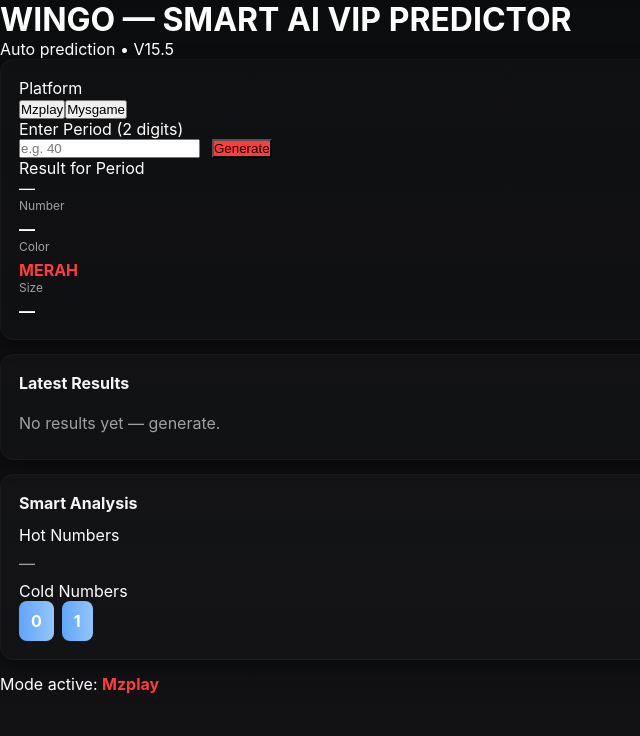
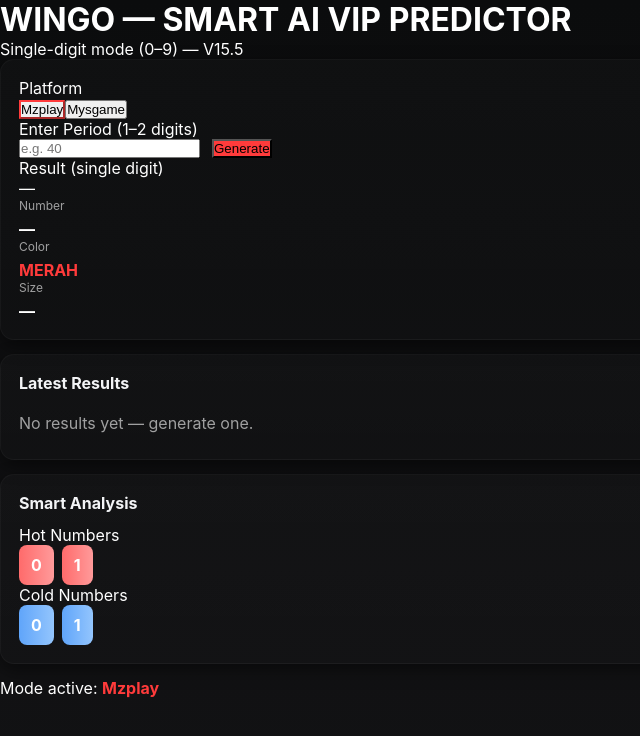
Before and after one commit to faisalgugus933-star/smart-ai-vip-predictor, a React (Vite) app: page / in a window 1280 px wide. Shown: the top 736 px of the page, without its empty margins (0-640 px from the left). Built offline with nearby package versions, Linux system fonts and the light colour scheme.

Commit message:
Update App.jsx

```diff
--- a/src/App.jsx
+++ b/src/App.jsx
@@ -1,54 +1,56 @@
-import React, { useState, useMemo } from 'react'
-import { ResponsiveContainer, BarChart, Bar, XAxis, Tooltip } from 'recharts'
-import './index.css'
+// src/App.jsx
+import React, { useState } from "react";
+import "./index.css";
 
-function sizeLabel(n){
-  const last = Number(String(n).slice(-1))
-  return last >= 5 ? 'BIG' : 'SMALL'
+function sizeLabel(digit) {
+  return digit >= 5 ? "BIG" : "SMALL";
 }
 
-function computeHotCold(latest){
-  const freq = {}
-  latest.forEach(n => { freq[n] = (freq[n]||0)+1 })
-  const entries = Object.entries(freq).sort((a,b)=>b[1]-a[1])
-  const hot = entries.slice(0,2).map(e=>e[0])
-  // cold: numbers 0-9 least frequent
-  const all = Array.from({length:10},(_,i)=>String(i))
-  const cold = all.map(k=>[k, freq[k]||0]).sort((a,b)=>a[1]-b[1]).slice(0,2).map(e=>e[0])
-  return { hot, cold }
+function updateLatest(latest, value) {
+  return [value, ...latest].slice(0, 12);
 }
 
-export default function App(){
-  const [mode, setMode] = useState('mz') // 'mz' or 'mys'
-  const [period, setPeriod] = useState('')
-  const [latest, setLatest] = useState([]) // newest first
-  const [last, setLast] = useState(null)
+function computeHotCold(latest) {
+  // frequency for digits 0..9
+  const freq = Array(10).fill(0);
+  latest.forEach(n => { freq[n] = (freq[n] || 0) + 1; });
+  const indexed = freq.map((count, digit) => ({ digit, count }));
+  const hot = indexed.slice().sort((a,b) => b.count - a.count).slice(0,2).map(x => x.digit);
+  const cold = indexed.slice().sort((a,b) => a.count - b.count).slice(0,2).map(x => x.digit);
+  return { hot, cold };
+}
 
-  const accent = mode === 'mz' ? '#ff3b3b' : '#22c55e'
-  const platformName = mode === 'mz' ? 'Mzplay' : 'Mysgame'
+export default function App() {
+  const [mode, setMode] = useState("mz"); // mz or mys
+  const [period, setPeriod] = useState("");
+  const [latest, setLatest] = useState([]); // numbers 0..9 newest first
+  const [last, setLast] = useState(null);
 
-  const chartData = useMemo(()=>{
-    // show last 8 as chart values 0/1 for demonstration
-    return latest.slice(0,8).map((v,i)=>({ name: String(i+1), value: Number(v%10) }))
-  },[latest])
+  const accent = mode === "mz" ? "#ff3b3b" : "#22c55e";
+  const platformName = mode === "mz" ? "Mzplay" : "Mysgame";
 
-  const handleGenerate = ()=>{
-    if(!/^\d{1,2}$/.test(period.trim())) { alert('Masukkan period 1-2 digit — contoh: 40'); return }
-    const base = Number(period)
-    const pred = mode === 'mz' ? ((base*7+13)%90)+1 : ((base*5+21)%90)+1
-    setLast(pred)
-    setLatest(prev => [pred, ...prev].slice(0,20))
-    setPeriod('')
-  }
+  const handleGenerate = () => {
+    if (!/^\d{1,2}$/.test(period.trim())) {
+      alert("Masukkan period 1–2 digit (contoh: 40 atau 7)");
+      return;
+    }
+    const base = Number(period);
+    // produce deterministic-ish number then convert to single digit (0..9)
+    const raw = mode === "mz" ? ((base * 7 + 13) % 90) + 1 : ((base * 5 + 21) % 90) + 1;
+    const digit = raw % 10; // single digit 0..9
+    setLast(digit);
+    setLatest(prev => updateLatest(prev, digit));
+    setPeriod("");
+  };
 
-  const stats = computeHotCold(latest)
+  const stats = computeHotCold(latest);
 
   return (
     <div className="page-root">
       <div className="container">
         <header className="top">
           <h1>WINGO — SMART AI VIP PREDICTOR</h1>
-          <p className="sub">Auto prediction • V15.5</p>
+          <p className="sub">Single-digit mode (0–9) — V15.5</p>
         </header>
 
         <div className="card control">
@@ -56,37 +58,57 @@ export default function App(){
             <div>
               <label className="lbl">Platform</label>
               <div className="mode-switch">
-                <button className={`m-btn ${mode==='mz'?'active':''}`} onClick={()=>setMode('mz')}>Mzplay</button>
-                <button className={`m-btn ${mode==='mys'?'active':''}`} onClick={()=>setMode('mys')}>Mysgame</button>
+                <button
+                  className={`m-btn ${mode === "mz" ? "active" : ""}`}
+                  onClick={() => setMode("mz")}
+                  style={{ borderColor: mode === "mz" ? accent : undefined }}
+                >
+                  Mzplay
+                </button>
+                <button
+                  className={`m-btn ${mode === "mys" ? "active" : ""}`}
+                  onClick={() => setMode("mys")}
+                  style={{ borderColor: mode === "mys" ? accent : undefined }}
+                >
+                  Mysgame
+                </button>
               </div>
             </div>
 
             <div>
-              <label className="lbl">Enter Period (2 digits)</label>
+              <label className="lbl">Enter Period (1–2 digits)</label>
               <div className="input-row">
-                <input value={period} onChange={e=>setPeriod(e.target.value)} placeholder="e.g. 40" className="period" />
-                <button className="generate" style={{background:accent}} onClick={handleGenerate}>Generate</button>
+                <input
+                  value={period}
+                  onChange={(e) => setPeriod(e.target.value)}
+                  placeholder="e.g. 40"
+                  className="period"
+                  inputMode="numeric"
+                />
+                <button className="generate" onClick={handleGenerate} style={{ background: accent }}>
+                  Generate
+                </button>
               </div>
             </div>
           </div>
 
           <div className="result-area">
             <div className="result-left">
-              <div className="result-title">Result for Period</div>
-              <div className="big-num" style={{borderColor:accent}}>{ last ?? '—' }</div>
+              <div className="result-title">Result (single digit)</div>
+              <div className="big-num" style={{ borderColor: accent }}>{last !== null ? last : "—"}</div>
             </div>
             <div className="result-meta">
               <div className="meta">
                 <div className="meta-label">Number</div>
-                <div className="meta-value">{ last ?? '—' }</div>
+                <div className="meta-value">{last !== null ? last : "—"}</div>
               </div>
               <div className="meta">
                 <div className="meta-label">Color</div>
-                <div className="meta-value" style={{color:accent}}>{ mode==='mz' ? 'MERAH' : 'HIJAU' }</div>
+                <div className="meta-value" style={{ color: accent }}>{mode === "mz" ? "MERAH" : "HIJAU"}</div>
               </div>
               <div className="meta">
                 <div className="meta-label">Size</div>
-                <div className="meta-value">{ last ? sizeLabel(last) : '—' }</div>
+                <div className="meta-value">{last !== null ? sizeLabel(last) : "—"}</div>
               </div>
             </div>
           </div>
@@ -95,11 +117,22 @@ export default function App(){
         <div className="card">
           <h3 className="card-title">Latest Results</h3>
           <div className="latest">
-            { latest.length===0 ? <div className="muted">No results yet — generate.</div> :
-              latest.map((n,i)=>(
-                <div key={i} className="bubble" style={{ borderColor: n%2? '#ff7b7b' : '#7ee7a8' }}>{n}</div>
+            {latest.length === 0 ? (
+              <div className="muted">No results yet — generate one.</div>
+            ) : (
+              latest.map((n, i) => (
+                <div
+                  key={i}
+                  className="bubble"
+                  style={{
+                    borderColor: n >= 5 ? "#ff7b7b" : "#7ee7a8",
+                    background: "rgba(255,255,255,0.02)",
+                  }}
+                >
+                  {n}
+                </div>
               ))
-            }
+            )}
           </div>
         </div>
 
@@ -108,17 +141,21 @@ export default function App(){
           <div className="analysis">
             <div className="a-col">
               <div className="a-title">Hot Numbers</div>
-              <div className="chips">{ stats.hot.length? stats.hot.map(h=> <div key={h} className="chip hot">{h}</div>) : <div className="muted">—</div> }</div>
+              <div className="chips">
+                {stats.hot.length ? stats.hot.map(h => <div key={h} className="chip hot">{h}</div>) : <div className="muted">—</div>}
+              </div>
             </div>
             <div className="a-col">
               <div className="a-title">Cold Numbers</div>
-              <div className="chips">{ stats.cold.length? stats.cold.map(c=> <div key={c} className="chip cold">{c}</div>) : <div className="muted">—</div> }</div>
+              <div className="chips">
+                {stats.cold.length ? stats.cold.map(c => <div key={c} className="chip cold">{c}</div>) : <div className="muted">—</div>}
+              </div>
             </div>
           </div>
         </div>
 
-        <footer className="foot">Mode active: <strong style={{color:accent}}>{platformName}</strong></footer>
+        <footer className="foot">Mode active: <strong style={{ color: accent }}>{platformName}</strong></footer>
       </div>
     </div>
-  )
-                }
+  );
+                    }
```
